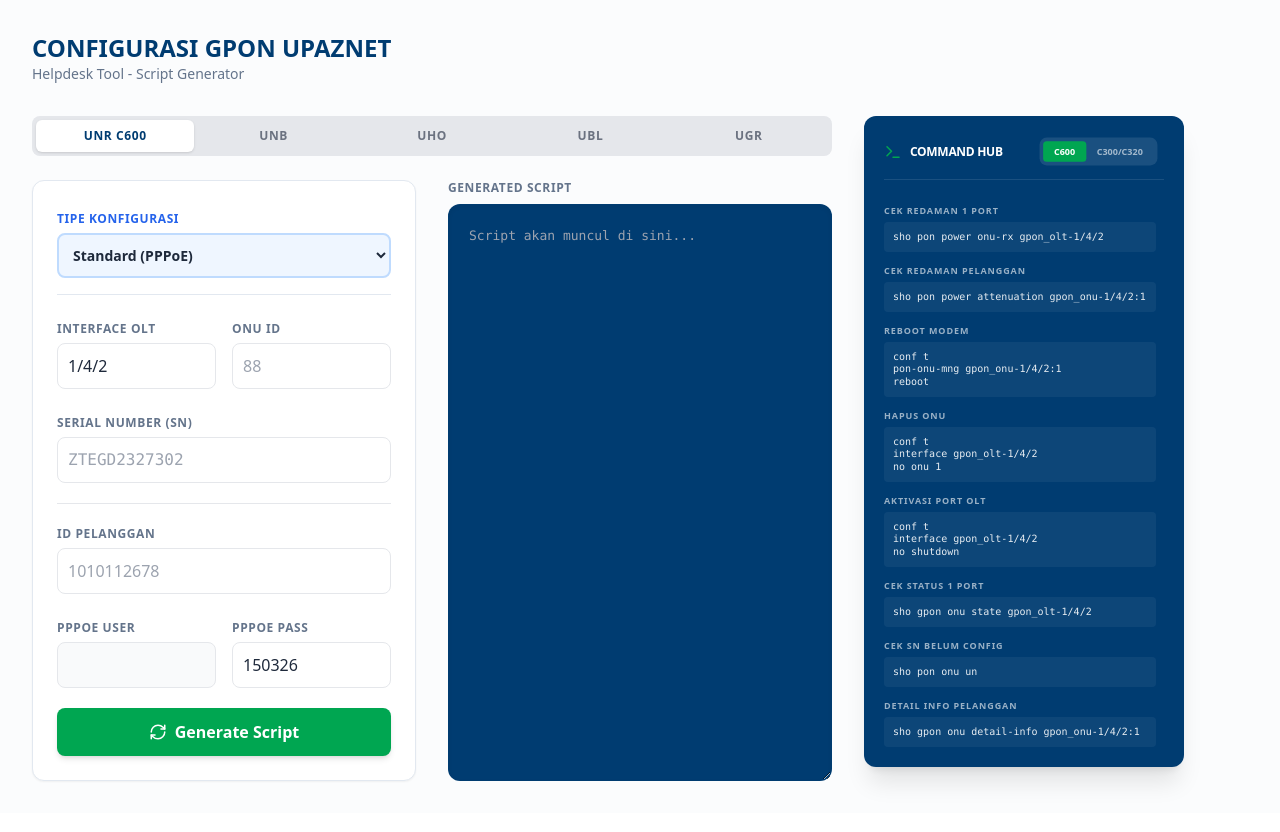
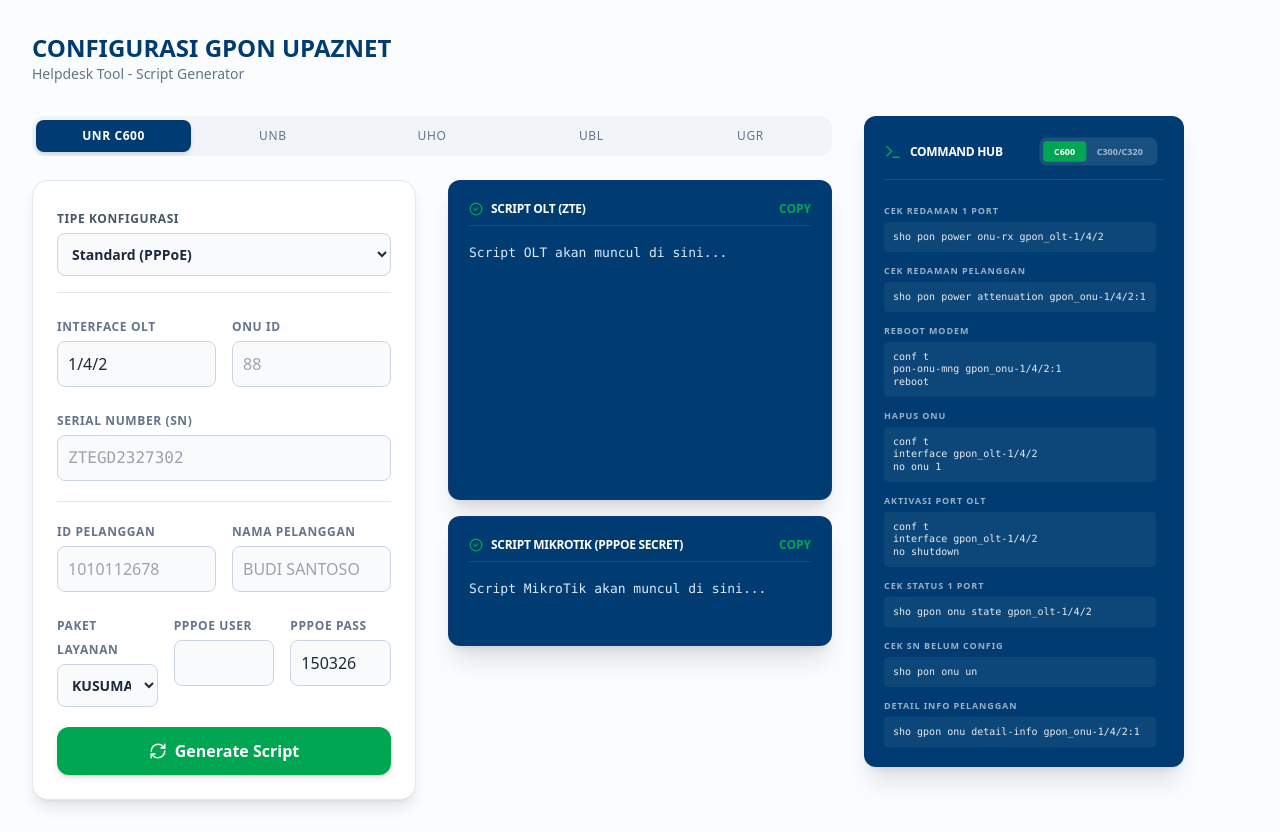
Before and after one commit to akbarfai-blub/Configurasi-Generator-UPAZNET, a Next.js app: page / in a window 1280 px wide. Built offline with nearby package versions, Linux system fonts and the light colour scheme.

Commit message:
feat: adding ppoe script generator

```diff
--- a/src/app/page.js
+++ b/src/app/page.js
@@ -7,6 +7,7 @@ import {
   generateUBL,
   generateUGR,
   generateUNB,
+  generateMikrotikSecret,
 } from "@/lib/generator";
 import { Copy, RefreshCw, CheckCircle2 } from "lucide-react";
 import CommandSidebar from "@/components/CommandSidebar";
@@ -20,19 +21,24 @@ export default function Home() {
     onuId: "",
     sn: "",
     idPelanggan: "",
+    namaPelanggan: "",
     pppoeUser: "",
     pppoePass: "150326", // Default password
+    paketLayanan: "KUSUMA 1", // Default Paket Layanan
     selectedVlanType: "100", // Default VLAN untuk UNB
     selectedC600Type: "standard" // Default konfigurasi C600
   });
 
   const [output, setOutput] = useState("");
   const [copied, setCopied] = useState(false);
+  const [mikrotikOutput, setMikrotikOutput] = useState("");
+  const [copiedMikrotik, setCopiedMikrotik] = useState(false);
 
   // Fungsi untuk handle perpindahan menu/tab
   const handleTabChange = (type) => {
     setConfigType(type);
     setOutput(""); // Bersihkan output saat pindah menu
+    setMikrotikOutput("");
   };
 
   const handleChange = (e) => {
@@ -88,36 +94,44 @@ export default function Home() {
 
   const handleGenerate = (e) => {
     e.preventDefault();
-    let result = "";
+    let resultOlt = "";
+    let resultMikrotik = "";
 
     switch (configType) {
       case "standard":
-        result = generateC600(formData);
+        resultOlt = generateC600(formData);
+        resultMikrotik = generateMikrotikSecret(formData);
         break;
       case "uho":
-        result = generateUHO(formData);
+        resultOlt = generateUHO(formData);
         break;
       case "ubl":
-        result = generateUBL(formData);
+        resultOlt = generateUBL(formData);
         break;
       case "ugr":
-        result = generateUGR(formData);
+        resultOlt = generateUGR(formData);
         break;
       case "unb":
-        result = generateUNB(formData);
+        resultOlt = generateUNB(formData);
         break;
       default:
-        result = "";
+        resultOlt = "";
     }
 
-    setOutput(result);
+    setOutput(resultOlt);
+    setMikrotikOutput(resultMikrotik);
   };
 
-  const copyToClipboard = () => {
-    if (!output) return;
-    navigator.clipboard.writeText(output);
+  const copyToClipboard = (text, type = "olt") => {
+    if (!text) return;
+    navigator.clipboard.writeText(text);
+    if (type === "mikrotik") {
+      setCopiedMikrotik(true);
+      setTimeout(() => setCopiedMikrotik(false), 2000);
+    } else {
       setCopied(true);
       setTimeout(() => setCopied(false), 2000);
+    }
   };
 
   return (
@@ -134,35 +148,35 @@ export default function Home() {
 
         <div className="flex flex-col lg:flex-row gap-8">
           <div className="flex-grow space-y-6">
-            <div className="flex bg-gray-200 p-1 rounded-lg w-full overflow-x-auto no-scrollbar">
+            <div className="flex bg-slate-100 p-1 rounded-xl w-full overflow-x-auto no-scrollbar gap-1">
               {["standard", "unb", "uho", "ubl", "ugr"].map((type) => (
                 <button
                   key={type}
                   onClick={() => handleTabChange(type)}
-                  className={`flex-1 py-2 px-4 text-xs font-bold rounded-md transition uppercase tracking-wider ${configType === type ? "bg-white shadow text-upaz-blue" : "text-gray-500 hover:text-gray-700"}`}
+                  className={`flex-1 py-2 px-4 text-xs uppercase tracking-wider transition-all ${configType === type ? "bg-upaz-blue text-white shadow-md font-bold rounded-lg" : "text-slate-500 hover:text-upaz-blue hover:bg-white font-medium rounded-lg"}`}
                 >
                   {type === "standard" ? "UNR C600" : type}
                 </button>
               ))}
             </div>
 
-            <div className="grid grid-cols-1 xl:grid-cols-2 gap-8">
+            <div className="grid grid-cols-1 xl:grid-cols-2 gap-8 items-start">
               {/* Form Section */}
               <form
                 onSubmit={handleGenerate}
-                className="bg-white p-6 rounded-xl shadow-sm border border-slate-200 space-y-5"
+                className="bg-white p-6 rounded-2xl shadow-lg border border-slate-200 space-y-5 h-fit sticky top-8"
               >
                 {/* Opsi Konfigurasi Dinamis (UNR C600 / UNB) */}
                 {(configType === 'standard' || configType === 'unb') && (
                   <div className="space-y-1 mb-4 pb-4 border-b border-slate-200">
-                    <label className="text-xs font-bold uppercase tracking-wider text-blue-600">
+                    <label className="text-xs font-bold uppercase tracking-wider text-slate-600">
                       Tipe Konfigurasi
                     </label>
                     <select
                       name={configType === 'standard' ? "selectedC600Type" : "selectedVlanType"}
                       value={configType === 'standard' ? formData.selectedC600Type : formData.selectedVlanType}
                       onChange={handleChange}
-                      className="w-full p-2.5 border-2 border-blue-200 bg-blue-50 rounded-lg focus:ring-2 focus:ring-blue-500 outline-none transition font-bold text-sm text-slate-800"
+                      className="w-full p-2.5 border border-slate-300 bg-slate-50 rounded-lg focus:ring-2 focus:ring-upaz-green focus:border-upaz-green outline-none transition font-bold text-sm text-slate-800"
                     >
                       {configType === 'standard' ? (
                         <>
@@ -201,7 +215,7 @@ export default function Home() {
                       onChange={handleChange}
                       placeholder="1/4/2"
                       inputMode="numeric"
-                      className="w-full p-2.5 border rounded-lg focus:ring-2 focus:ring-upaz-blue/50 focus:border-upaz-blue outline-none transition"
+                      className="w-full p-2.5 border border-slate-300 bg-slate-50 rounded-lg focus:ring-2 focus:ring-upaz-green focus:border-upaz-green outline-none transition"
                     />
                   </div>
                   <div className="space-y-1">
@@ -214,7 +228,7 @@ export default function Home() {
                       value={formData.onuId}
                       onChange={handleChange}
                       placeholder="88"
-                      className="w-full p-2.5 border rounded-lg focus:ring-2 focus:ring-upaz-blue/50 focus:border-upaz-blue outline-none transition"
+                      className="w-full p-2.5 border border-slate-300 bg-slate-50 rounded-lg focus:ring-2 focus:ring-upaz-green focus:border-upaz-green outline-none transition"
                     />
                   </div>
                 </div>
@@ -229,11 +243,13 @@ export default function Home() {
                     value={formData.sn}
                     onChange={handleChange}
                     placeholder="ZTEGD2327302"
-                    className="w-full p-2.5 border rounded-lg font-mono focus:ring-2 focus:ring-upaz-blue/50 focus:border-upaz-blue outline-none transition"
+                    className="w-full p-2.5 border border-slate-300 bg-slate-50 rounded-lg font-mono focus:ring-2 focus:ring-upaz-green focus:border-upaz-green outline-none transition"
                   />
                 </div>
 
                 <div className="space-y-1 border-t pt-4">
+                  <div className="grid grid-cols-1 md:grid-cols-2 gap-4">
+                    <div className="space-y-1">
                       <label className="text-xs font-semibold uppercase tracking-wider text-slate-500">
                         ID Pelanggan
                       </label>
@@ -244,11 +260,49 @@ export default function Home() {
                         onChange={handleChange}
                         maxLength={10}
                         placeholder="1010112678"
-                    className="w-full p-2.5 border rounded-lg focus:ring-2 focus:ring-upaz-blue/50 focus:border-upaz-blue outline-none transition"
+                        className="w-full p-2.5 border border-slate-300 bg-slate-50 rounded-lg focus:ring-2 focus:ring-upaz-green focus:border-upaz-green outline-none transition"
                       />
                     </div>
+                    <div className="space-y-1">
+                      <label className="text-xs font-semibold uppercase tracking-wider text-slate-500">
+                        Nama Pelanggan
+                      </label>
+                      <input
+                        name="namaPelanggan"
+                        value={formData.namaPelanggan}
+                        onChange={handleChange}
+                        placeholder="BUDI SANTOSO"
+                        className="w-full p-2.5 border border-slate-300 bg-slate-50 rounded-lg focus:ring-2 focus:ring-upaz-green focus:border-upaz-green outline-none transition uppercase"
+                      />
+                    </div>
+                  </div>
+                </div>
 
-                <div className="grid grid-cols-2 gap-4">
+                <div className="grid grid-cols-1 md:grid-cols-3 gap-4">
+                  <div className="space-y-1">
+                    <label className="text-xs font-semibold uppercase tracking-wider text-slate-500">
+                      Paket Layanan
+                    </label>
+                    <select
+                      name="paketLayanan"
+                      value={formData.paketLayanan}
+                      onChange={handleChange}
+                      className="w-full p-2.5 border border-slate-300 bg-slate-50 rounded-lg focus:ring-2 focus:ring-upaz-green focus:border-upaz-green outline-none transition font-semibold text-sm text-slate-800"
+                    >
+                      <optgroup label="Paket Kusuma">
+                        <option value="KUSUMA 1">KUSUMA 1</option>
+                        <option value="KUSUMA 2">KUSUMA 2</option>
+                        <option value="KUSUMA 3">KUSUMA 3</option>
+                        <option value="KUSUMA 4">KUSUMA 4</option>
+                      </optgroup>
+                      <optgroup label="Paket Puspa">
+                        <option value="PUSPA 1">PUSPA 1</option>
+                        <option value="PUSPA 2">PUSPA 2</option>
+                        <option value="PUSPA 3">PUSPA 3</option>
+                        <option value="PUSPA 4">PUSPA 4</option>
+                      </optgroup>
+                    </select>
+                  </div>
                   <div className="space-y-1">
                     <label className="text-xs font-semibold uppercase tracking-wider text-slate-500">
                       PPPoE User
@@ -258,7 +312,7 @@ export default function Home() {
                       name="pppoeUser"
                       value={formData.pppoeUser}
                       onChange={handleChange}
-                      className="w-full p-2.5 border bg-gray-50 rounded-lg focus:ring-2 focus:ring-upaz-blue/50 focus:border-upaz-blue outline-none transition"
+                      className="w-full p-2.5 border border-slate-300 bg-slate-50 rounded-lg focus:ring-2 focus:ring-upaz-green focus:border-upaz-green outline-none transition"
                     />
                   </div>
                   <div className="space-y-1">
@@ -270,41 +324,44 @@ export default function Home() {
                       name="pppoePass"
                       value={formData.pppoePass}
                       onChange={handleChange}
-                      className="w-full p-2.5 border rounded-lg focus:ring-2 focus:ring-upaz-blue/50 focus:border-upaz-blue outline-none transition"
+                      className="w-full p-2.5 border border-slate-300 bg-slate-50 rounded-lg focus:ring-2 focus:ring-upaz-green focus:border-upaz-green outline-none transition"
                     />
                   </div>
                 </div>
 
                 <button
                   type="submit"
-                  className="w-full bg-upaz-green text-white py-3 rounded-lg font-bold flex items-center justify-center gap-2 hover:bg-upaz-green/90 transition active:scale-[0.98] shadow-md hover:shadow-lg"
+                  className="w-full bg-upaz-green text-white py-3 rounded-xl font-bold flex items-center justify-center gap-2 hover:bg-[#008c44] transition-colors shadow-md hover:shadow-lg"
                 >
                   <RefreshCw size={18} /> Generate Script
                 </button>
               </form>
 
-              {/* Output Section */}
-              <div className="flex flex-col h-full">
-                <div className="flex justify-between items-center mb-2">
-                  <label className="text-xs font-semibold uppercase tracking-wider text-slate-500">
-                    Generated Script
-                  </label>
-                  {output && (
-                <button
-                  onClick={copyToClipboard}
-                  className={`flex items-center gap-2 text-xs font-bold px-3 py-1.5 rounded-md transition ${copied ? "bg-upaz-green/10 text-upaz-green" : "bg-upaz-blue/10 text-upaz-blue hover:bg-upaz-blue/20"}`}
-                >
-                  {copied ? <CheckCircle2 size={14} /> : <Copy size={14} />}
-                  {copied ? "Copied!" : "Copy Script"}
+              {/* Output Section (2 Boxes) */}
+              <div className="flex-grow flex flex-col gap-4">
+                {/* Box 1: OLT Script */}
+                <div className="w-full bg-upaz-blue p-5 rounded-xl shadow-xl border border-blue-900/50 flex flex-col flex-grow" style={{ minHeight: '320px' }}>
+                  <div className="flex justify-between items-center mb-4 border-b border-blue-800 pb-2">
+                    <span className="font-bold text-xs flex items-center gap-2 uppercase tracking-tight text-white"><CheckCircle2 size={14} className="text-upaz-green" /> Script OLT (ZTE)</span>
+                    <button onClick={() => copyToClipboard(output, "olt")} className={`text-xs font-bold transition flex items-center gap-1 ${copied ? "text-white" : "text-upaz-green hover:text-white"}`}>
+                      {copied ? "COPIED!" : "COPY"}
                     </button>
+                  </div>
+                  <pre className="font-mono text-[13px] whitespace-pre-wrap leading-relaxed text-blue-100 overflow-y-auto flex-grow">{output || 'Script OLT akan muncul di sini...'}</pre>
+                </div>
+
+                {/* Box 2: MikroTik Script */}
+                {configType === "standard" && (
+                  <div className="w-full bg-upaz-blue p-5 rounded-xl shadow-xl border border-blue-900/50 flex flex-col flex-grow" style={{ minHeight: '130px' }}>
+                    <div className="flex justify-between items-center mb-4 border-b border-blue-800 pb-2">
+                      <span className="font-bold text-xs flex items-center gap-2 uppercase tracking-tight text-white"><CheckCircle2 size={14} className="text-upaz-green" /> Script MikroTik (PPPoE Secret)</span>
+                      <button onClick={() => copyToClipboard(mikrotikOutput, "mikrotik")} className={`text-xs font-bold transition flex items-center gap-1 ${copiedMikrotik ? "text-white" : "text-upaz-green hover:text-white"}`}>
+                        {copiedMikrotik ? "COPIED!" : "COPY"}
+                      </button>
+                    </div>
+                    <pre className="font-mono text-[13px] whitespace-pre-wrap leading-relaxed text-blue-100 overflow-y-auto">{mikrotikOutput || 'Script MikroTik akan muncul di sini...'}</pre>
+                  </div>
                 )}
-            </div>
-            <textarea
-              readOnly
-              value={output}
-              placeholder="Script akan muncul di sini..."
-              className="w-full flex-grow p-5 font-mono text-[13px] leading-relaxed border border-upaz-blue/20 rounded-xl bg-upaz-blue text-white shadow-inner focus:outline-none min-h-[400px]"
-            />
               </div>
             </div>
           </div>
```
Also changed, not shown: src/lib/generator.js. Lines whose indentation alone changed are shown as unchanged.
